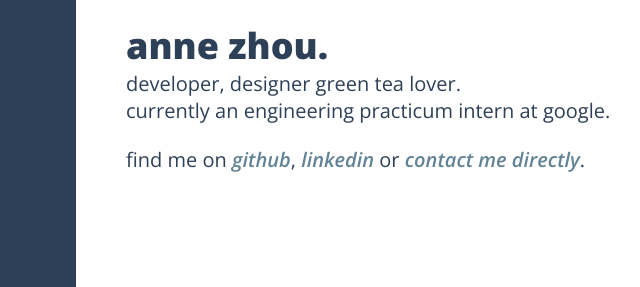
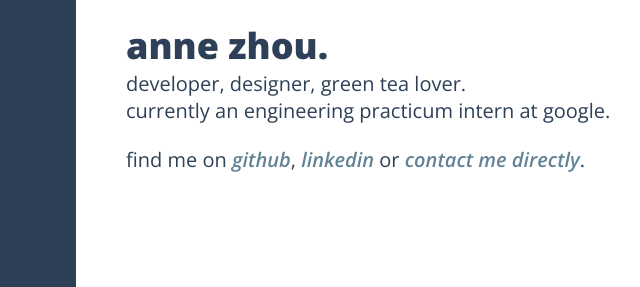
Before and after one commit to annezhou/annezhou.github.io, a plain HTML site: page index.html in a window 1280 px wide. Shown: the part 303-590 px from the top of the page, 514-1154 px from the left. Drawn offline with nearby package versions, Linux system fonts and the light colour scheme.

Commit message:
comma :'(

```diff
--- a/index.html
+++ b/index.html
@@ -11,7 +11,7 @@
     <div id="right">
       <div class="info">
         <h1 id="name">anne zhou.</h1>
-        <p id="desc">developer, designer green tea lover.<br>currently an engineering practicum intern at google.</p><br>
+        <p id="desc">developer, designer, green tea lover.<br>currently an engineering practicum intern at google.</p><br>
         <p>find me on <a href="http://github.com/annezhou">github</a>, <a href="https://www.linkedin.com/in/anne-zhou-488759101">linkedin</a> or <a href="mailto:annezhou@caltech.edu">contact me directly</a>.</p>
       <!-- <div class="button"><a href="#" target="_blank">resume</a></div> -->
       </div>
```
